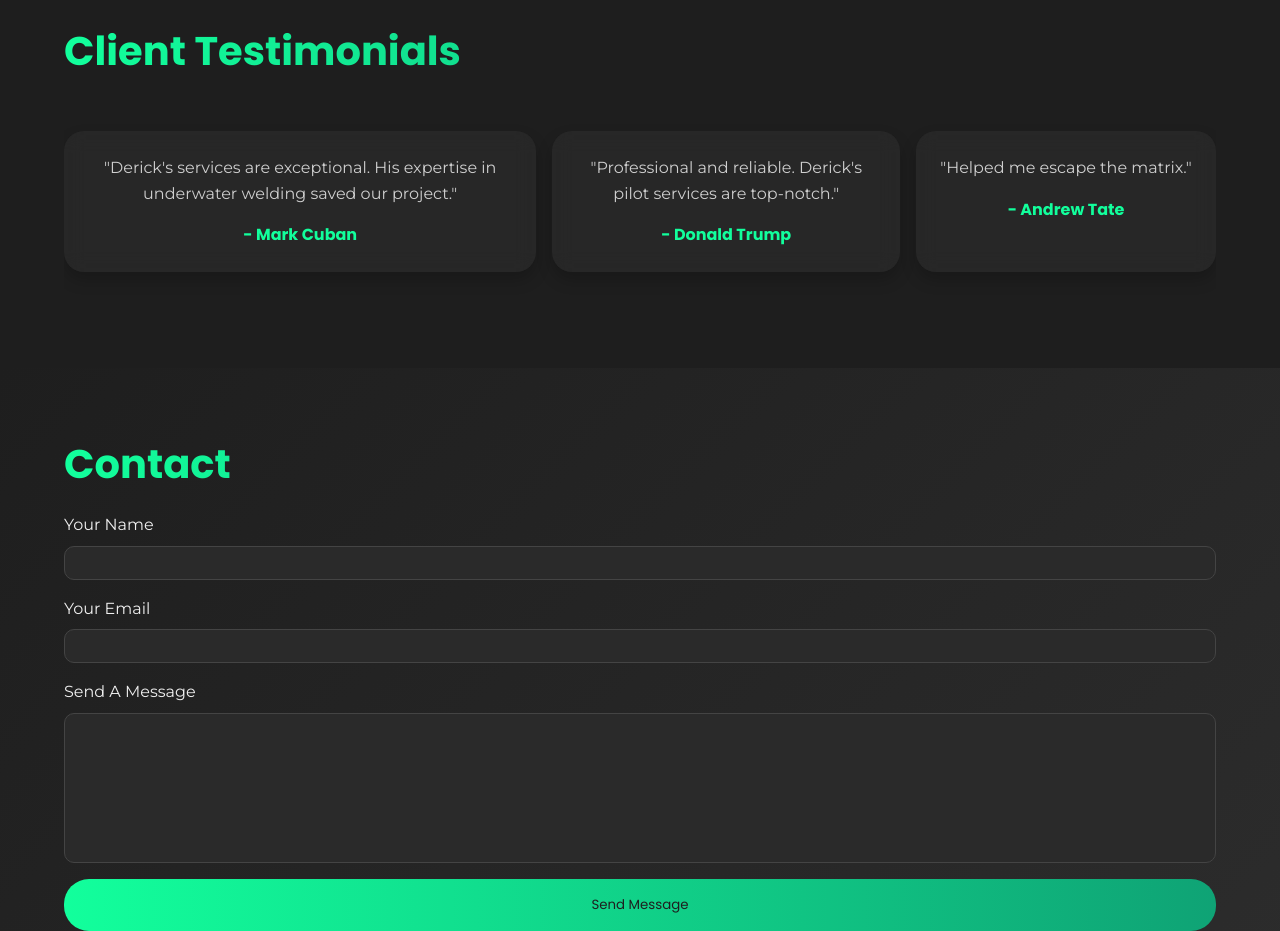
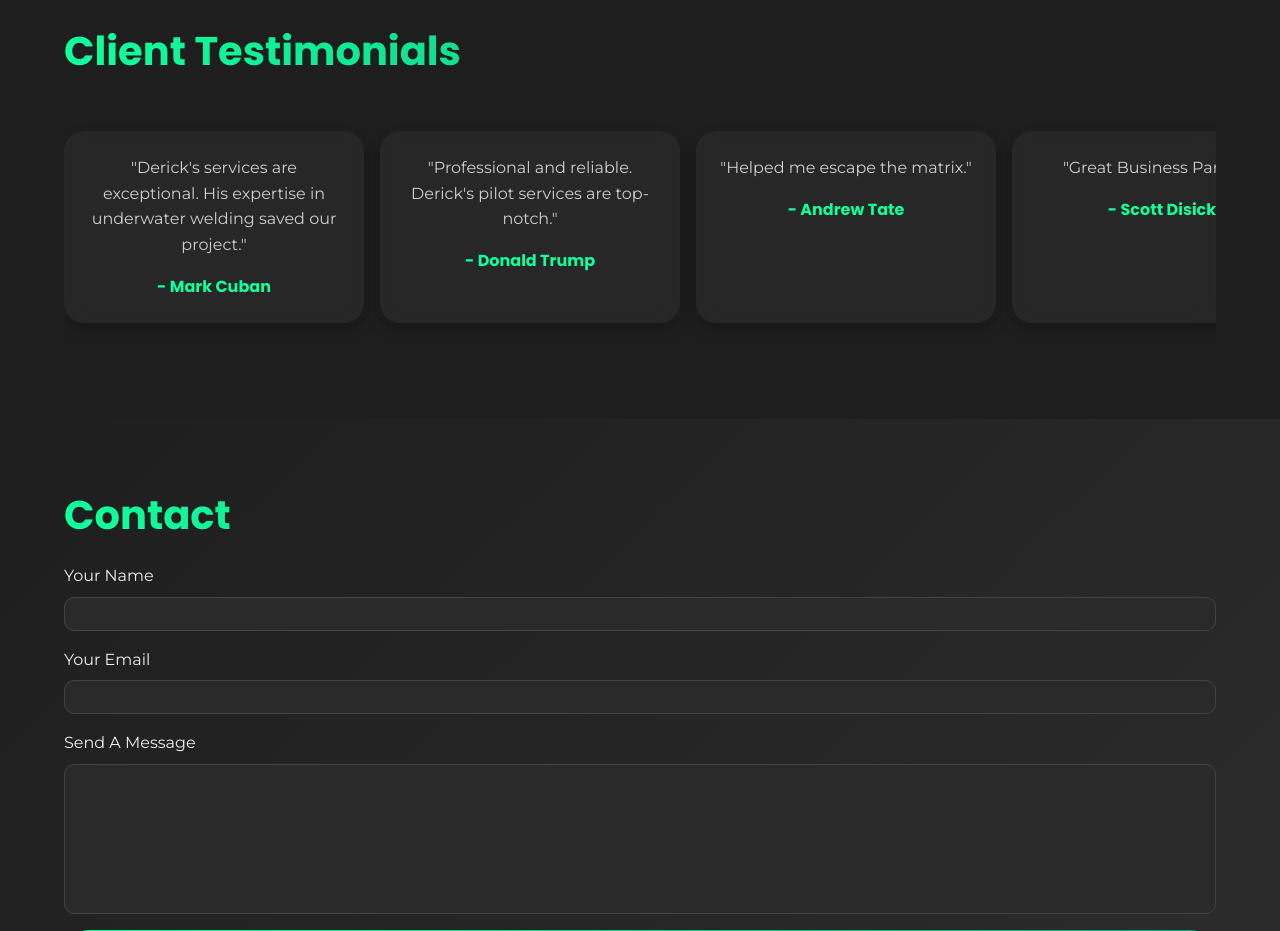
Before and after one commit to hugoev/derick-services, a plain HTML site: page index.html in a window 1280 px wide. Shown: the part 2460-3391 px from the top of the page. Drawn offline with Linux system fonts and the light colour scheme.

Commit message:
added scott disick

```diff
--- a/index.html
+++ b/index.html
@@ -143,6 +143,10 @@
                     <p>"Helped me escape the matrix."</p>
                     <h4>- Andrew Tate</h4>
                 </div>
+                <div class="testimonial">
+                    <p>"Great Business Partner."</p>
+                    <h4>- Scott Disick</h4>
+                </div>
                 <!-- Add more testimonials as needed -->
             </div>
         </div>
```
